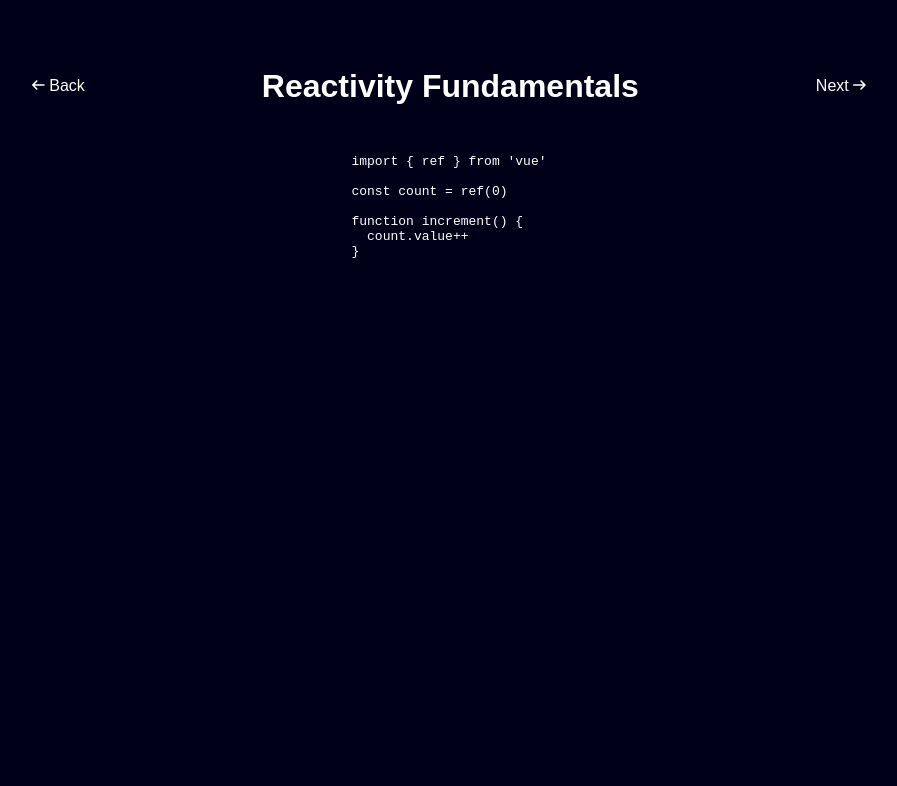
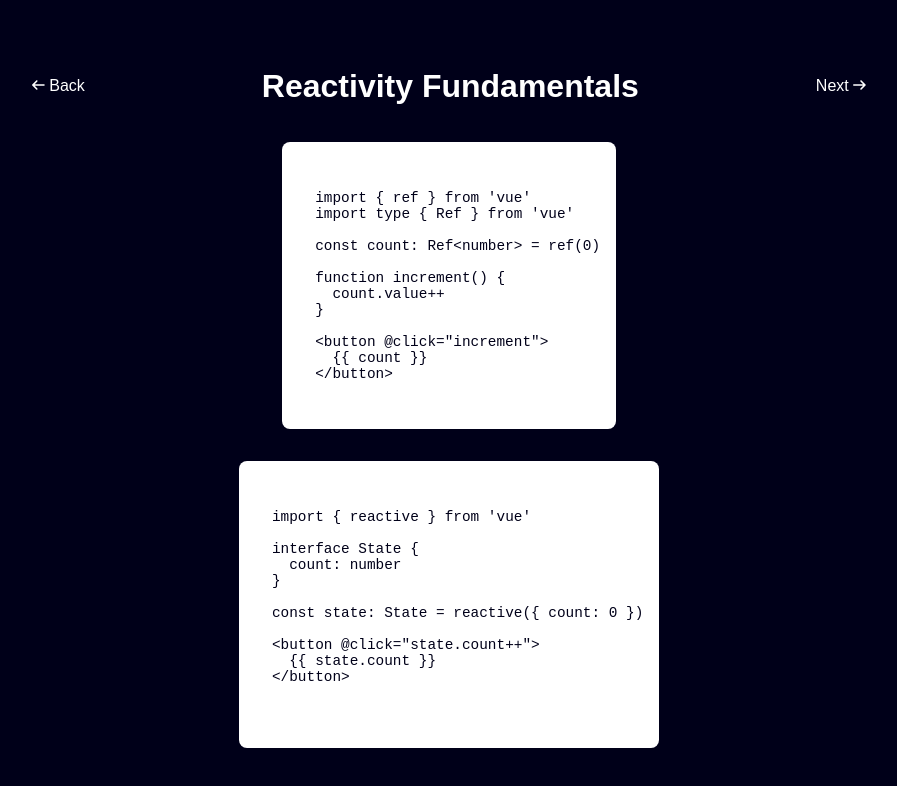
Before and after one commit to sam-yng/vue-feature-showcase, a Vue app: page /reactivity in a window 1280 px wide. Shown: the top 786 px of the page, without its empty margins (191-1088 px from the left). Built offline with nearby package versions, Linux system fonts and the light colour scheme; the HTML template or start-up script is replaced by a standard one.

Commit message:
code container styling

```diff
--- a/src/views/ComputedView.vue
+++ b/src/views/ComputedView.vue
@@ -1,8 +1,12 @@
-<script setup lang="ts"></script>
+<script setup lang="ts">
+import ViewNav from '@/components/ViewNav.vue'
+</script>
 
 <template>
   <main>
-    <h1>Computed Properties</h1>
+    <ViewNav>
+      <h1>Computed Properties</h1>
+    </ViewNav>
     <pre>
       <code>
       </code>
--- a/src/views/ReactivityView.vue
+++ b/src/views/ReactivityView.vue
@@ -1,5 +1,33 @@
 <script setup lang="ts">
 import ViewNav from '@/components/ViewNav.vue'
+
+const codeBlockRef = `
+  import { ref } from 'vue'
+  import type { Ref } from 'vue'
+
+  const count: Ref<number> = ref(0)
+
+  function increment() {
+    count.value++
+  }
+
+  <button @click="increment">
+    {{ count }}
+  </button>`
+
+const codeBlockReactive = `
+  import { reactive } from 'vue'
+
+  interface State {
+    count: number
+  }
+
+  const state: State = reactive({ count: 0 })
+
+  <button @click="state.count++">
+    {{ state.count }}
+  </button>
+`
 </script>
 
 <template>
@@ -8,17 +36,18 @@ import ViewNav from '@/components/ViewNav.vue'
       <h1>Reactivity Fundamentals</h1>
     </ViewNav>
     <div>
-      <pre>
+      <pre class="code-container">
         <code>
-import { ref } from 'vue'
-
-const count = ref(0)
-
-function increment() {
-  count.value++
-}
+          {{ codeBlockRef }}
         </code>
      </pre>
+    </div>
+    <div>
+      <pre class="code-container">
+        <code>
+          {{ codeBlockReactive }}
+        </code>
+      </pre>
     </div>
   </main>
 </template>
@@ -28,4 +57,19 @@ div {
   display: flex;
   justify-content: center;
 }
+.code-container {
+  background: white;
+  padding: 1rem;
+  border-radius: 8px;
+  overflow-x: auto;
+  margin: 1rem;
+  overflow-x: auto;
+}
+code {
+  font-size: 0.9rem;
+  color: #000019;
+}
+span {
+  display: flex;
+}
 </style>
```
